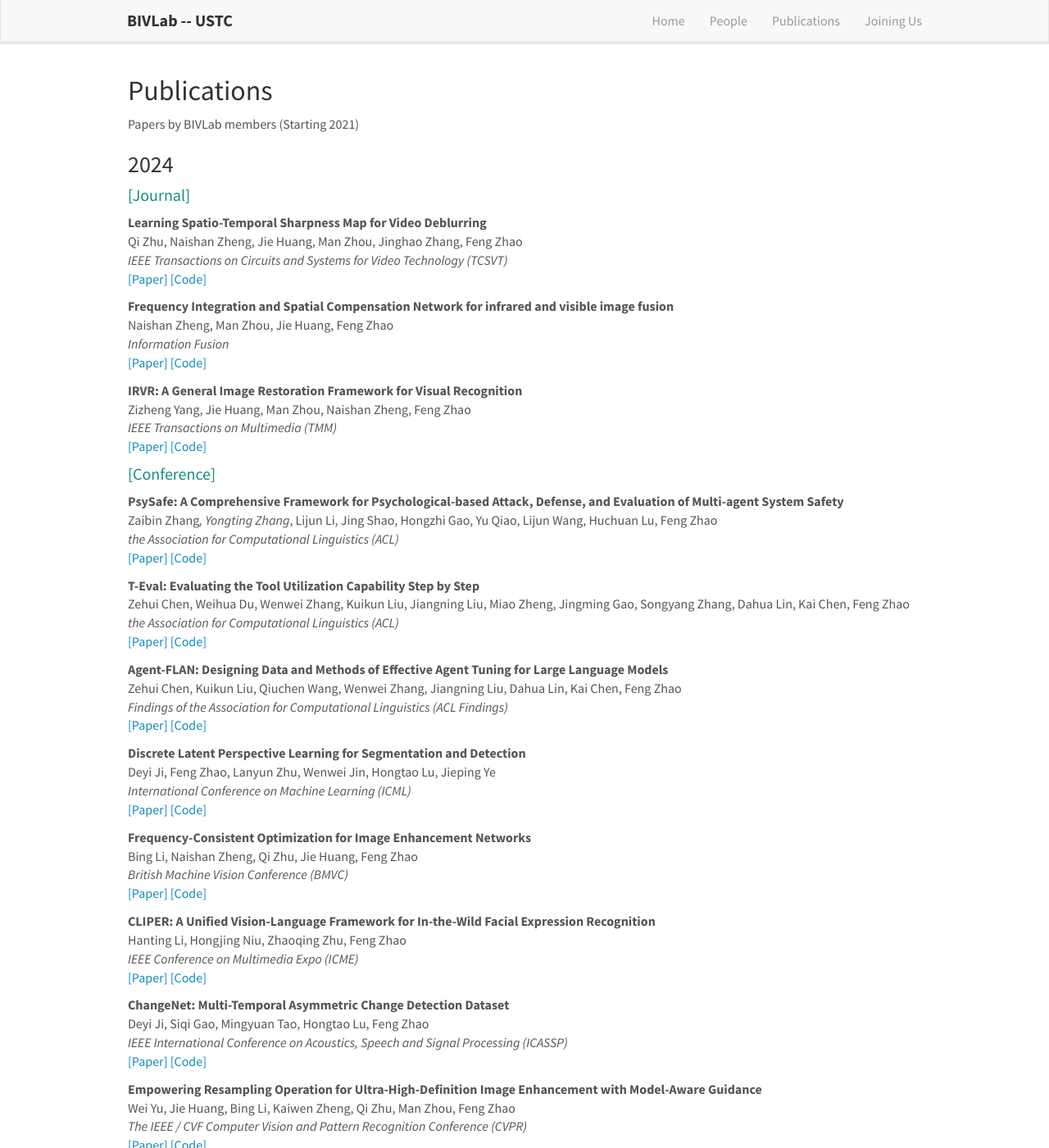
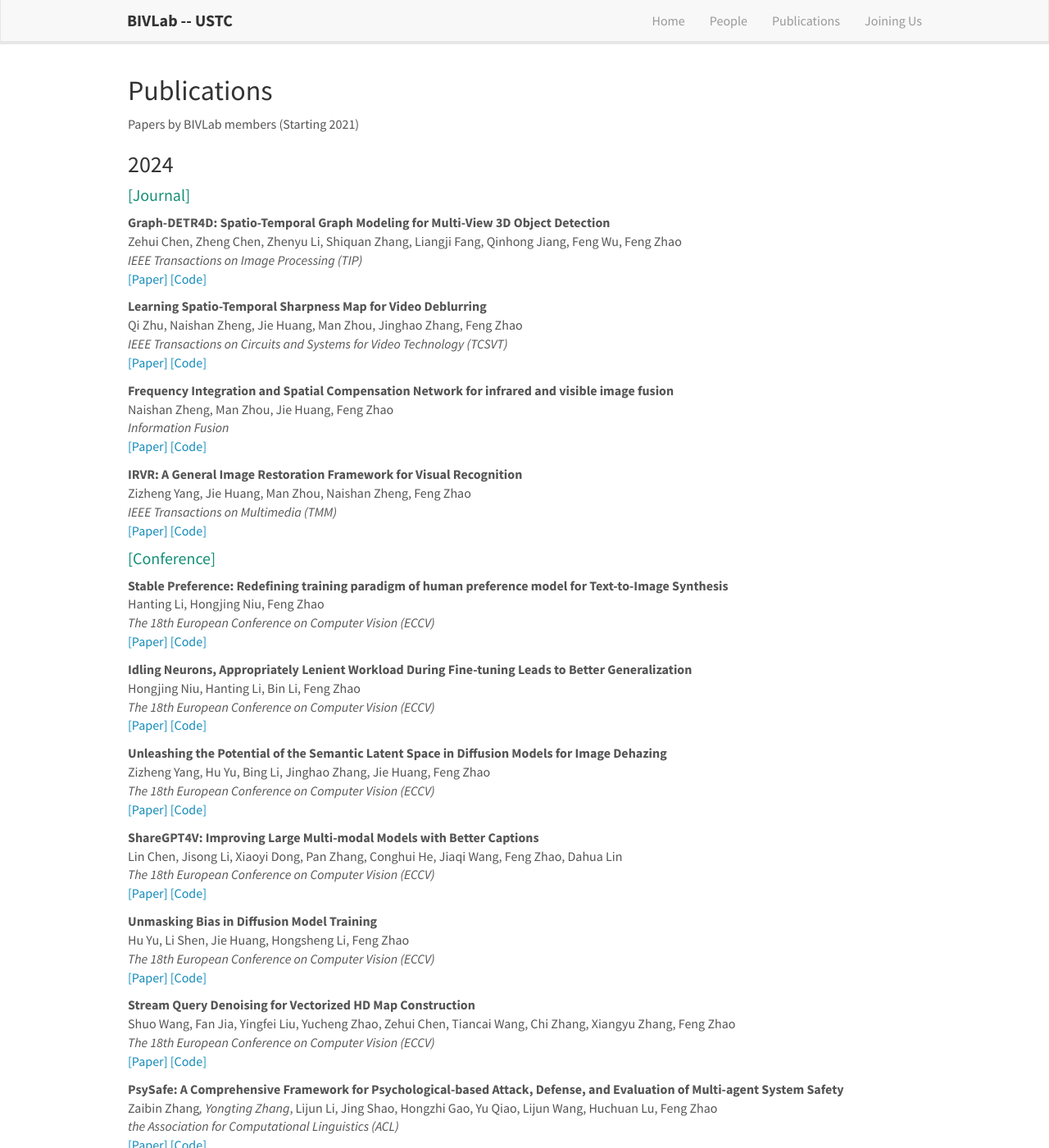
Before and after one commit to bivlab123/bivlab123.github.io, a Jekyll site: the page built from _pages/publications.md, in a window 1280 px wide and 1400 px high. Shown: the whole window at 82% size. Built offline with Jekyll 4.4.1, drawn with Linux system fonts in a browser that asks for light colours; nearby versions of some CDN libraries.

Commit message:
update news

```diff
--- a/_data/joulist_2024.yml
+++ b/_data/joulist_2024.yml
@@ -1,3 +1,15 @@
+- title: "Graph-DETR4D: Spatio-Temporal Graph Modeling for Multi-View 3D Object Detection"
+  authors: Zehui Chen, Zheng Chen, Zhenyu Li, Shiquan Zhang, Liangji Fang, Qinhong Jiang, Feng Wu, Feng Zhao
+  venue: "IEEE Transactions on Image Processing (TIP)"
+  link:
+    url:
+    display: \[Paper\]
+  code:
+    url:
+    display: \[Code\]
+  highlight: 0
+  year: 2024
+
 - title: "Learning Spatio-Temporal Sharpness Map for Video Deblurring"
   authors: Qi Zhu, Naishan Zheng, Jie Huang, Man Zhou, Jinghao Zhang, Feng Zhao
   venue: "IEEE Transactions on Circuits and Systems for Video Technology (TCSVT)"
--- a/_data/news.yml
+++ b/_data/news.yml
@@ -1,3 +1,6 @@
+- date: Jul 2024
+  headline: "We have 6 papers accepted to ECCV 2024!"
+
 - date: May 2024
   headline: "We have 3 papers accepted to ACL 2024!"
 
--- a/_data/publist_2024.yml
+++ b/_data/publist_2024.yml
@@ -1,3 +1,75 @@
+- title: "Stable Preference: Redefining training paradigm of human preference model for Text-to-Image Synthesis"
+  authors: Hanting Li, Hongjing Niu, Feng Zhao
+  venue: "The 18th European Conference on Computer Vision (ECCV)"
+  link:
+    url:
+    display: \[Paper\]
+  code:
+    url:
+    display: \[Code\]
+  highlight: 0
+  year: 2024
+
+- title: "Idling Neurons, Appropriately Lenient Workload During Fine-tuning Leads to Better Generalization"
+  authors: Hongjing Niu, Hanting Li, Bin Li, Feng Zhao
+  venue: "The 18th European Conference on Computer Vision (ECCV)"
+  link:
+    url:
+    display: \[Paper\]
+  code:
+    url:
+    display: \[Code\]
+  highlight: 0
+  year: 2024
+
+- title: "Unleashing the Potential of the Semantic Latent Space in Diffusion Models for Image Dehazing"
+  authors: Zizheng Yang, Hu Yu, Bing Li, Jinghao Zhang, Jie Huang, Feng Zhao
+  venue: "The 18th European Conference on Computer Vision (ECCV)"
+  link:
+    url:
+    display: \[Paper\]
+  code:
+    url:
+    display: \[Code\]
+  highlight: 0
+  year: 2024
+
+- title: "ShareGPT4V: Improving Large Multi-modal Models with Better Captions"
+  authors: Lin Chen, Jisong Li, Xiaoyi Dong, Pan Zhang, Conghui He, Jiaqi Wang, Feng Zhao, Dahua Lin
+  venue: "The 18th European Conference on Computer Vision (ECCV)"
+  link:
+    url: https://arxiv.org/abs/2311.12793
+    display: \[Paper\]
+  code:
+    url: https://github.com/ShareGPT4Omni/ShareGPT4V
+    display: \[Code\]
+  highlight: 0
+  year: 2024
+
+- title: "Unmasking Bias in Diffusion Model Training"
+  authors: Hu Yu, Li Shen, Jie Huang, Hongsheng Li, Feng Zhao
+  venue: "The 18th European Conference on Computer Vision (ECCV)"
+  link:
+    url: https://arxiv.org/abs/2310.08442v2
+    display: \[Paper\]
+  code:
+    url: https://github.com/yuhuUSTC/Debias
+    display: \[Code\]
+  highlight: 0
+  year: 2024
+
+- title: "Stream Query Denoising for Vectorized HD Map Construction"
+  authors: Shuo Wang, Fan Jia, Yingfei Liu, Yucheng Zhao, Zehui Chen, Tiancai Wang, Chi Zhang, Xiangyu Zhang, Feng Zhao
+  venue: "The 18th European Conference on Computer Vision (ECCV)"
+  link:
+    url:
+    display: \[Paper\]
+  code:
+    url:
+    display: \[Code\]
+  highlight: 0
+  year: 2024
+
 - title: "PsySafe: A Comprehensive Framework for Psychological-based Attack, Defense, and Evaluation of Multi-agent System Safety"
   authors: Zaibin Zhang*, Yongting Zhang*, Lijun Li, Jing Shao, Hongzhi Gao, Yu Qiao, Lijun Wang, Huchuan Lu, Feng Zhao
   venue: "the Association for Computational Linguistics (ACL)"
```
Also changed, not shown: _data/alumni.yml (+24 -0 lines), _data/master.yml (+0 -46 lines), _data/phd.yml (+11 -0 lines), 5 other files.
